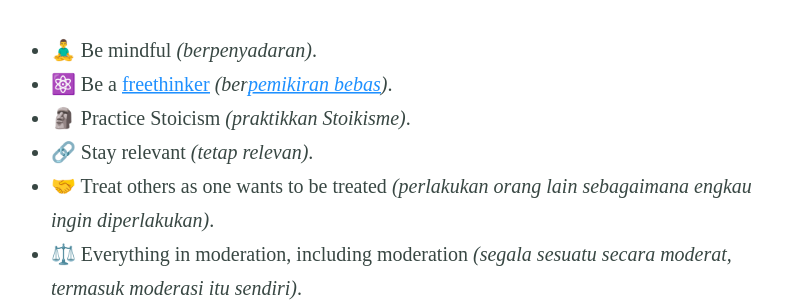
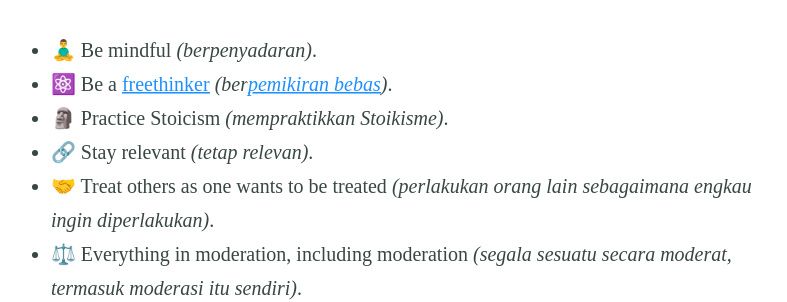
Before and after one commit to yudhaharton/yudhaharton.github.io, a Jekyll site: the page built from index.md, in a window 1280 px wide. Shown: the part 818-1120 px from the top of the page, without its empty margins (232-1019 px from the left). Built offline with Jekyll 4.4.1, drawn with Linux system fonts in a browser that asks for light colours; some web fonts are replaced.

Commit message:
Update index.md

```diff
--- a/index.md
+++ b/index.md
@@ -14,7 +14,7 @@ LIFE MOTTO: 🧠 Healthy Mind, 💪 Healthy Body, 🌎 Healthy Earth.
 My life principles:
 - 🧘‍♂️ Be mindful _(berpenyadaran)_.
 - ⚛️ Be a [freethinker](https://en.wikipedia.org/wiki/Freethought) _(ber[pemikiran bebas](https://id.wikipedia.org/wiki/Pemikiran_bebas))_.
-- 🗿 Practice Stoicism _(praktikkan Stoikisme)_.
+- 🗿 Practice Stoicism _(mempraktikkan Stoikisme)_.
 - 🔗 Stay relevant _(tetap relevan)_.
 - 🤝 Treat others as one wants to be treated _(perlakukan orang lain sebagaimana engkau ingin diperlakukan)_.
 - ⚖️ Everything in moderation, including moderation _(segala sesuatu secara moderat, termasuk moderasi itu sendiri)_.
```
